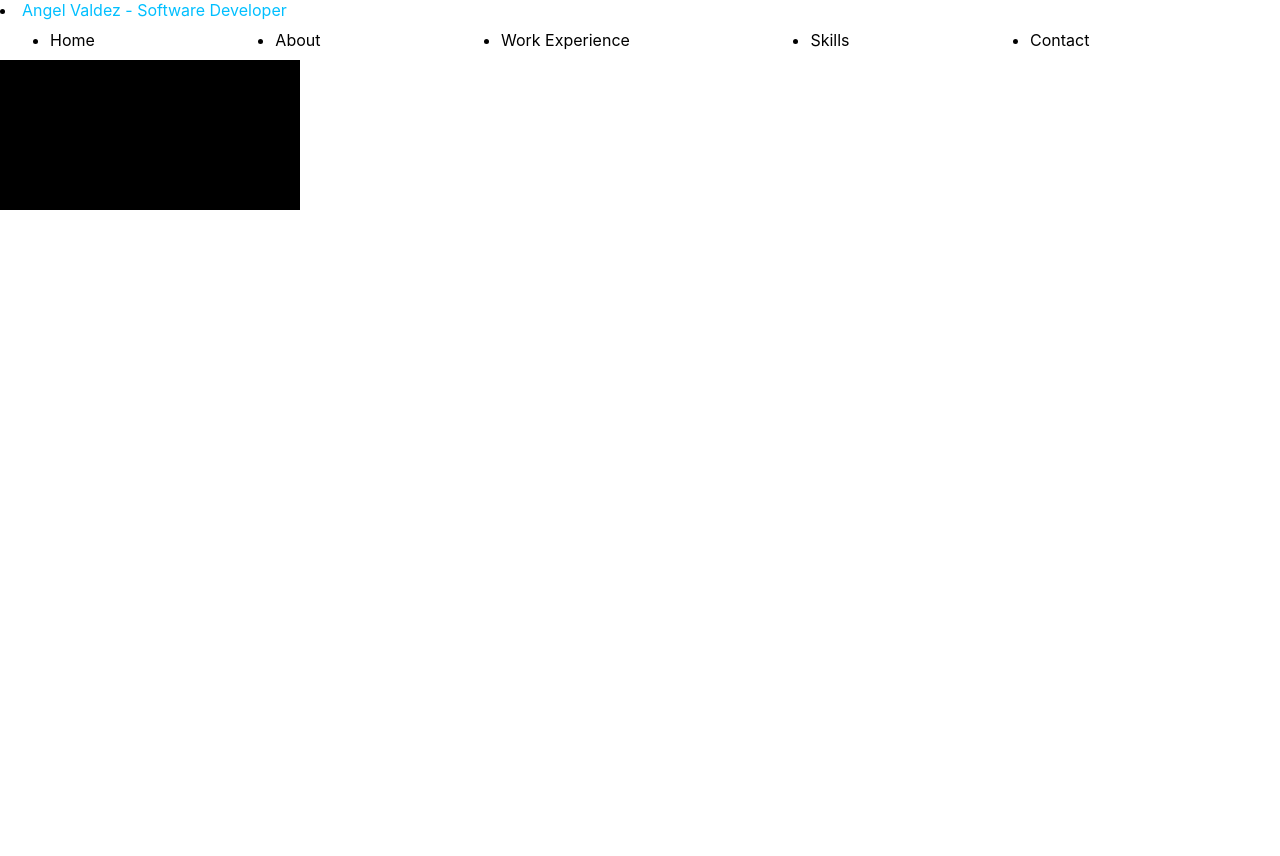
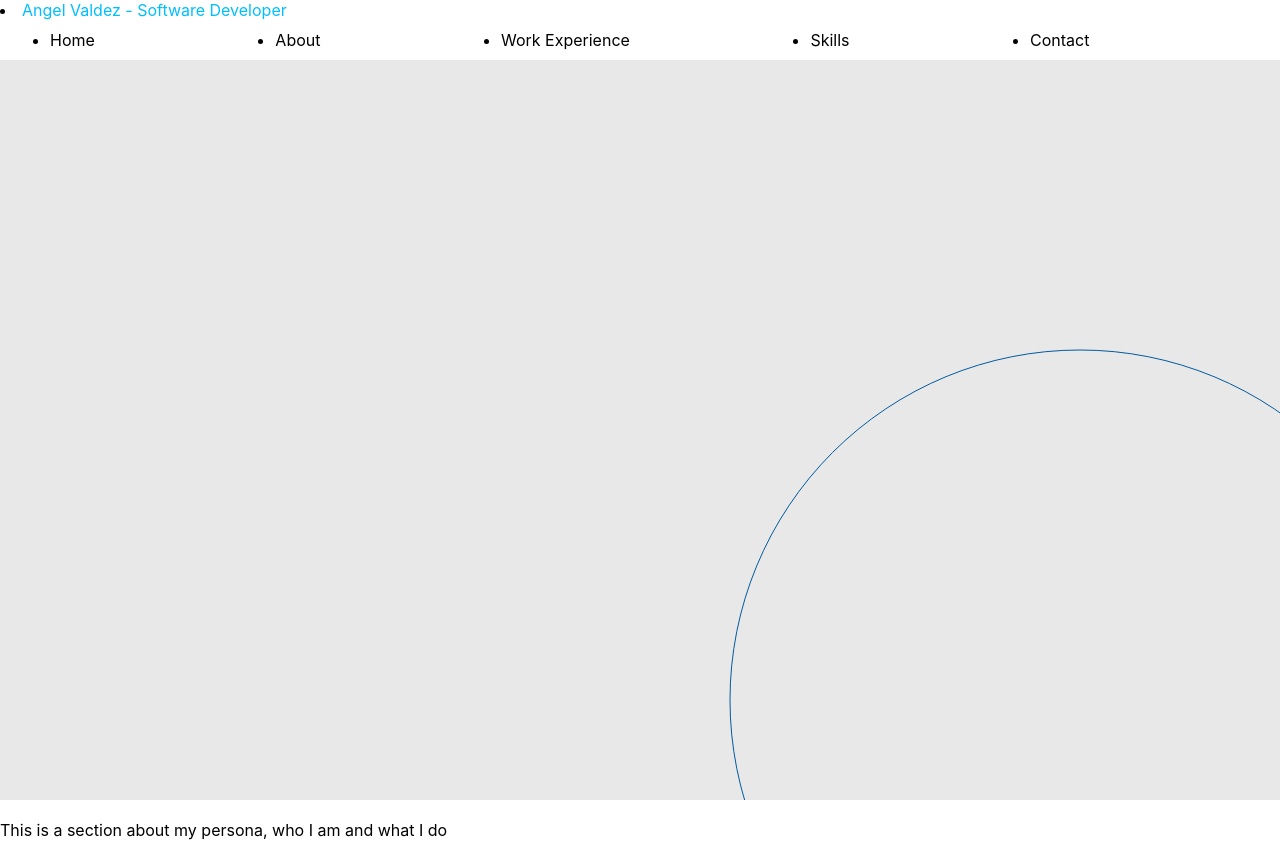
Before and after one commit to angvzrz/angvzrz.github.io, a React (Create React App) app: page / in a window 1280 px wide. Before the commit the page ends 800 px from the top, so only its background shows below. Built offline with nearby package versions, Linux system fonts and the light colour scheme.

Commit message:
Canvas resized to fit screen size

```diff
--- a/src/Layout/Layout.js
+++ b/src/Layout/Layout.js
@@ -1,6 +1,7 @@
 import React, { Component } from 'react';
 import TopBar from '../components/Navigation/TopBar/TopBar';
 import Home from '../components/Sections/Home/Home';
+import About from '../components/Sections/About/About';
 
 class Layout extends Component {
 
@@ -8,7 +9,8 @@ class Layout extends Component {
         return (
             <>
                 <TopBar />
-                <Home / >
+                <Home />
+                <About />
             </>
         )
     }
--- a/src/components/Sections/About/About.js
+++ b/src/components/Sections/About/About.js
@@ -1,5 +1,6 @@
 import React from 'react';
 
 const About = () =>
+    <p>This is a section about my persona, who I am and what I do</p>
 
 export default About;
--- a/src/components/Sections/Home/CanvasAnimation/CanvasAnimation.js
+++ b/src/components/Sections/Home/CanvasAnimation/CanvasAnimation.js
@@ -7,12 +7,27 @@ const CanvasAnimation = props => {
         const canvas = canvasRef.current;
         const ctx = canvas.getContext('2d');
 
-        ctx.fillStyle = '#000000';
+        canvas.width = window.innerWidth;
+        canvas.height = window.innerHeight - 60;
+
+        ctx.fillStyle = '#E8E8E8';
         ctx.fillRect(0, 0, ctx.canvas.width, ctx.canvas.height);
+
+        ctx.beginPath();
+        ctx.arc(canvas.width - 200, canvas.height - 100, 350, 0, Math.PI * 2, false);
+        ctx.strokeStyle = '#005B9F';
+        ctx.stroke();
+        ctx.closePath();
     }, []);
 
 
     return <canvas ref={canvasRef} {...props}></canvas>;
 };
 
+const animate = () => {
+    requestAnimationFrame(animate);
+
+
+};
+
 export default CanvasAnimation;
--- /dev/null
+++ b/src/hooks/useCanvas.js
@@ -0,0 +1,5 @@
+import React, { useRef } from 'react';
+
+const useCanvas = draw => {
+    const canvasRef = useRef(null);
+}
```
